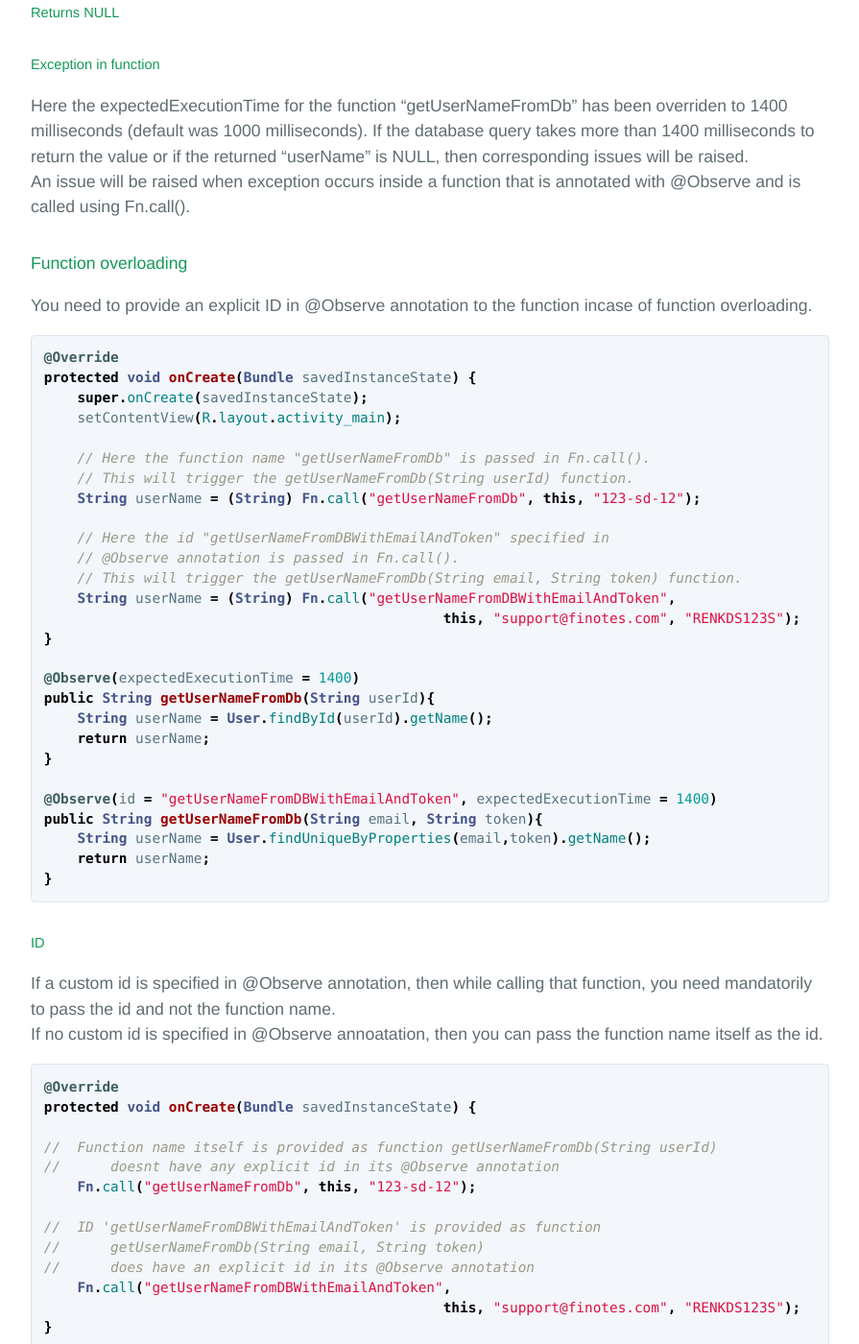
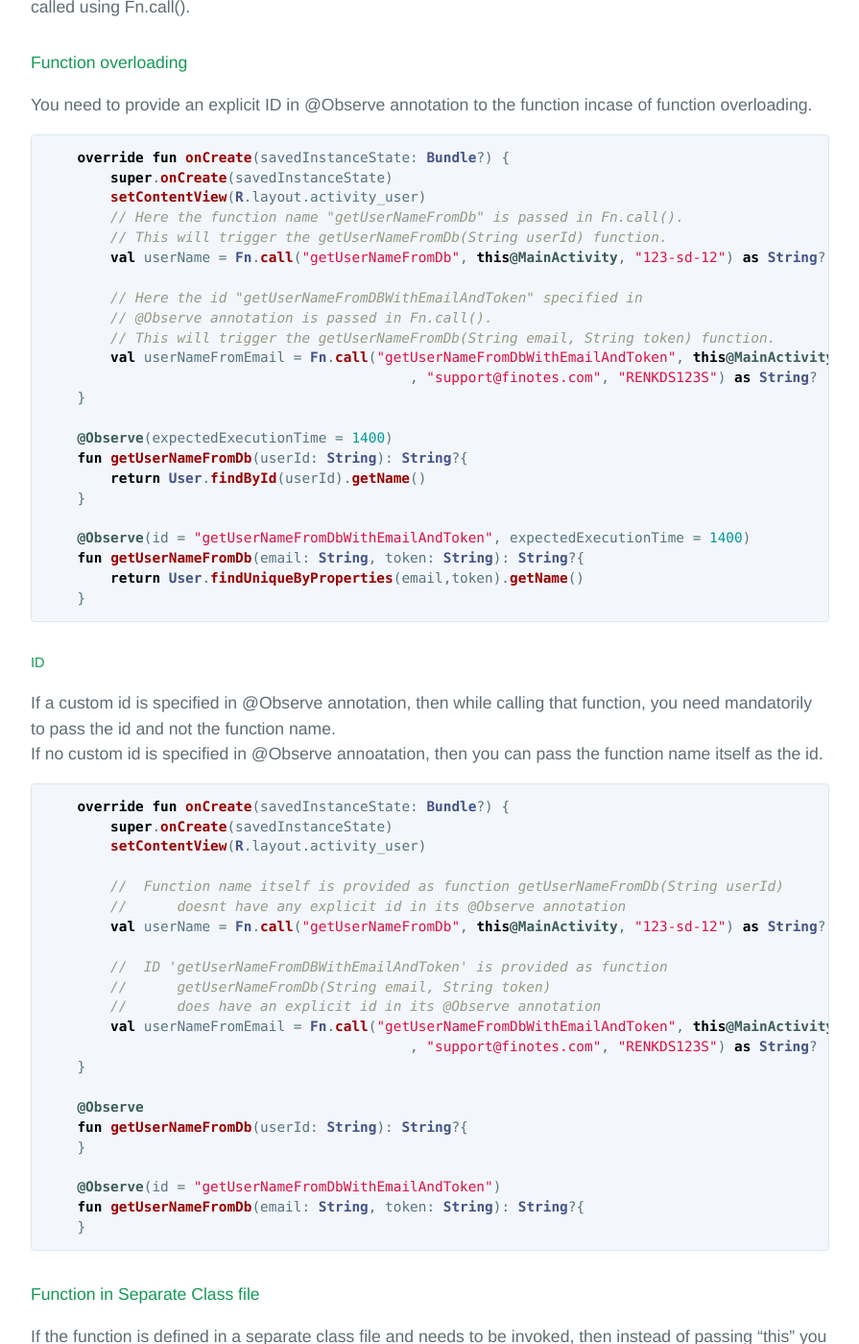
Before and after one commit to finotes/finotes.github.io, a Jekyll site: the page built from _posts/2018-02-09-kotlin-docs.md, in a window 1280 px wide and 1400 px high, scrolled down 9120 px. Shown: the whole window at 96% size, without its empty margins (192-1087 px from the left). Built offline with Jekyll 4.4.1, drawn with Linux system fonts in a browser that asks for light colours; some web fonts are replaced; some of the changed text lies outside the part shown.

Commit message:
Update 2018-02-09-kotlin-docs.md

````diff
--- a/_posts/2018-02-09-kotlin-docs.md
+++ b/_posts/2018-02-09-kotlin-docs.md
@@ -307,38 +307,31 @@ class BlogApp: ObservableApplication() {
 fi.notes will report any return value issues, exceptions and execution delays that may arise in functions using Fn.call() and @Observe annotation.
 A regular function call will be,
 
-```java
-@Override
-protected void onCreate(Bundle savedInstanceState) {
-    super.onCreate(savedInstanceState);
-    setContentView(R.layout.activity_main);
+```kotlin
+    override fun onCreate(savedInstanceState: Bundle?) {
+        super.onCreate(savedInstanceState)
+        setContentView(R.layout.activity_user)
+        val userName = getUserNameFromDb("123-sd-12")
+    }
 
-    String userName = getUserNameFromDb("123-sd-12");
-
-}
-
-public String getUserNameFromDb(String userId){
-    String userName = User.findById(userId).getName();
-    return userName;
-}
+    fun getUserNameFromDb(userId: String): String?{
+        return User.findById(userId).getName()
+    }
 ```
 Function “getUserNameFromDb()” call needs to be changed to,
-```java
-@Override
-protected void onCreate(Bundle savedInstanceState) {
-    super.onCreate(savedInstanceState);
-    setContentView(R.layout.activity_main);
+```kotlin
+    override fun onCreate(savedInstanceState: Bundle?) {
+        super.onCreate(savedInstanceState)
+        setContentView(R.layout.activity_user)
+        val userName = Fn.call("getUserNameFromDb", this@UserActivity, "123-sd-12") as String?
+    }
 
-    String userName = (String) Fn.call("getUserNameFromDb", this, "123-sd-12");
-}
-
-@Observe
-public String getUserNameFromDb(String userId){
-    String userName = User.findById(userId).getName();
-    return userName;
-}
+    @Observe
+    fun getUserNameFromDb(userId: String): String?{
+        return User.findById(userId).getName()
+    }
 ```
-You need to tag the function using @Observe annotation and the function should to be 'public'.
+You need to tag the function using @Observe annotation.
 
 This will allow fi.notes to raise issue incase the function take more than normal time to execute, or if the function return a NULL value, or throws an exception.
 
@@ -346,20 +339,17 @@ You can control all the above said parameters in @Observe annotation.
 
 ##### expectedExecutionTime
 
-```java
-@Override
-protected void onCreate(Bundle savedInstanceState) {
-    super.onCreate(savedInstanceState);
-    setContentView(R.layout.activity_main);
+```kotlin
+    override fun onCreate(savedInstanceState: Bundle?) {
+        super.onCreate(savedInstanceState)
+        setContentView(R.layout.activity_user)
+        val userName = Fn.call("getUserNameFromDb", this@UserActivity, "123-sd-12") as String?
+    }
 
-    String userName = (String) Fn.call("getUserNameFromDb", this, "123-sd-12");
-}
-
-@Observe(expectedExecutionTime = 1400)
-public String getUserNameFromDb(String userId){
-    String userName = User.findById(userId).getName();
-    return userName;
-}
+    @Observe(expectedExecutionTime = 1400)
+    fun getUserNameFromDb(userId: String): String?{
+        return User.findById(userId).getName()
+    }
 ```
 ##### Returns NULL
 ##### Exception in function
@@ -370,61 +360,58 @@ An issue will be raised when exception occurs inside a function that is annotate
 #### Function overloading
 
 You need to provide an explicit ID in @Observe annotation to the function incase of function overloading.
-```java
-@Override
-protected void onCreate(Bundle savedInstanceState) {
-    super.onCreate(savedInstanceState);
-    setContentView(R.layout.activity_main);
+```kotlin
+    override fun onCreate(savedInstanceState: Bundle?) {
+        super.onCreate(savedInstanceState)
+        setContentView(R.layout.activity_user)
+        // Here the function name "getUserNameFromDb" is passed in Fn.call().
+        // This will trigger the getUserNameFromDb(String userId) function.
+        val userName = Fn.call("getUserNameFromDb", this@MainActivity, "123-sd-12") as String?
 
-    // Here the function name "getUserNameFromDb" is passed in Fn.call().
-    // This will trigger the getUserNameFromDb(String userId) function.
-    String userName = (String) Fn.call("getUserNameFromDb", this, "123-sd-12");
+        // Here the id "getUserNameFromDBWithEmailAndToken" specified in
+        // @Observe annotation is passed in Fn.call().
+        // This will trigger the getUserNameFromDb(String email, String token) function.
+        val userNameFromEmail = Fn.call("getUserNameFromDbWithEmailAndToken", this@MainActivity
+                                            , "support@finotes.com", "RENKDS123S") as String?
+    }
 
-    // Here the id "getUserNameFromDBWithEmailAndToken" specified in
-    // @Observe annotation is passed in Fn.call().
-    // This will trigger the getUserNameFromDb(String email, String token) function.
-    String userName = (String) Fn.call("getUserNameFromDBWithEmailAndToken",
-						this, "support@finotes.com", "RENKDS123S");
-}
+    @Observe(expectedExecutionTime = 1400)
+    fun getUserNameFromDb(userId: String): String?{
+        return User.findById(userId).getName()
+    }
 
-@Observe(expectedExecutionTime = 1400)
-public String getUserNameFromDb(String userId){
-    String userName = User.findById(userId).getName();
-    return userName;
-}
-
-@Observe(id = "getUserNameFromDBWithEmailAndToken", expectedExecutionTime = 1400)
-public String getUserNameFromDb(String email, String token){
-    String userName = User.findUniqueByProperties(email,token).getName();
-    return userName;
-}
+    @Observe(id = "getUserNameFromDbWithEmailAndToken", expectedExecutionTime = 1400)
+    fun getUserNameFromDb(email: String, token: String): String?{
+        return User.findUniqueByProperties(email,token).getName()
+    }
 ```
 
 ##### ID
 If a custom id is specified in @Observe annotation, then while calling that function, you need mandatorily to pass the id and not the function name.
 If no custom id is specified in @Observe annoatation, then you can pass the function name itself as the id.
-```java
-@Override
-protected void onCreate(Bundle savedInstanceState) {
+```kotlin
+    override fun onCreate(savedInstanceState: Bundle?) {
+        super.onCreate(savedInstanceState)
+        setContentView(R.layout.activity_user)
 
-//  Function name itself is provided as function getUserNameFromDb(String userId)
-//	doesnt have any explicit id in its @Observe annotation
-    Fn.call("getUserNameFromDb", this, "123-sd-12");
+	//  Function name itself is provided as function getUserNameFromDb(String userId)
+	//	doesnt have any explicit id in its @Observe annotation
+        val userName = Fn.call("getUserNameFromDb", this@MainActivity, "123-sd-12") as String?
 
-//  ID 'getUserNameFromDBWithEmailAndToken' is provided as function
-//      getUserNameFromDb(String email, String token)
-//	does have an explicit id in its @Observe annotation
-    Fn.call("getUserNameFromDBWithEmailAndToken",
-						this, "support@finotes.com", "RENKDS123S");
-}
+	//  ID 'getUserNameFromDBWithEmailAndToken' is provided as function
+	//      getUserNameFromDb(String email, String token)
+	//	does have an explicit id in its @Observe annotation
+        val userNameFromEmail = Fn.call("getUserNameFromDbWithEmailAndToken", this@MainActivity
+                                            , "support@finotes.com", "RENKDS123S") as String?
+    }
 
-@Observe
-public String getUserNameFromDb(String userId){
-}
+    @Observe
+    fun getUserNameFromDb(userId: String): String?{
+    }
 
-@Observe(id = "getUserNameFromDBWithEmailAndToken")
-public String getUserNameFromDb(String email, String token){
-}
+    @Observe(id = "getUserNameFromDbWithEmailAndToken")
+    fun getUserNameFromDb(email: String, token: String): String?{
+    }
 ```
 
 
````
